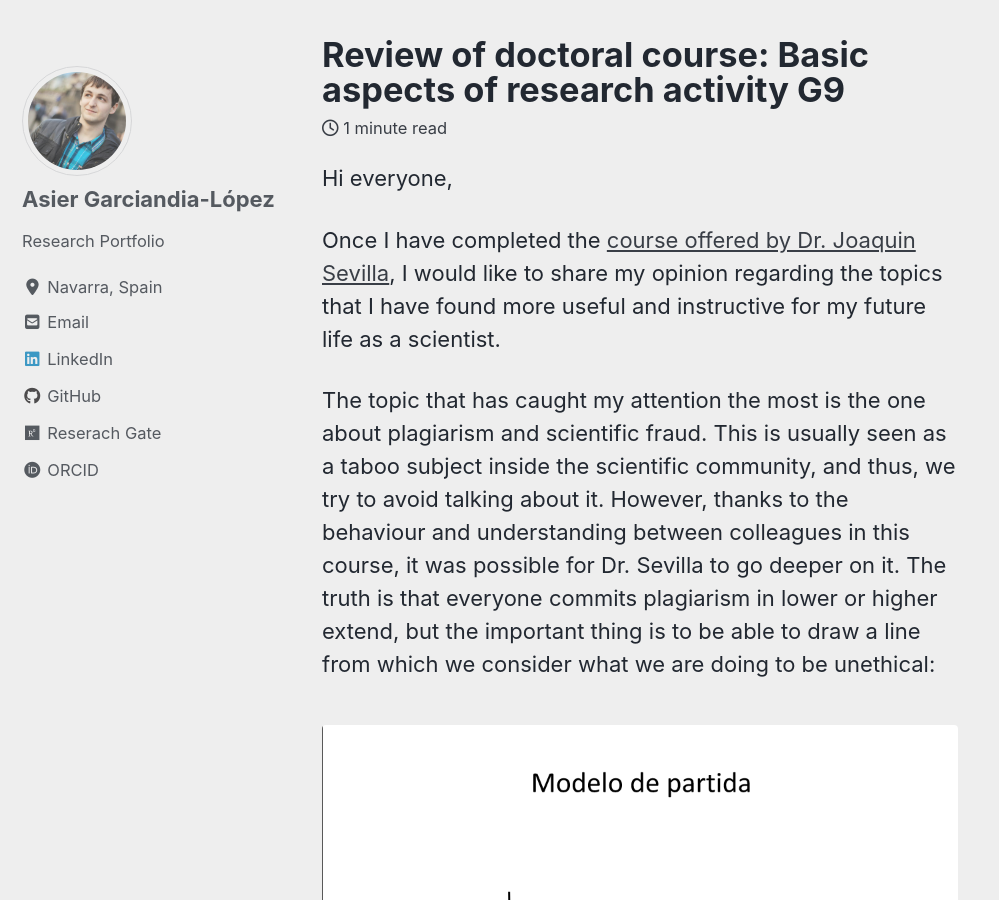
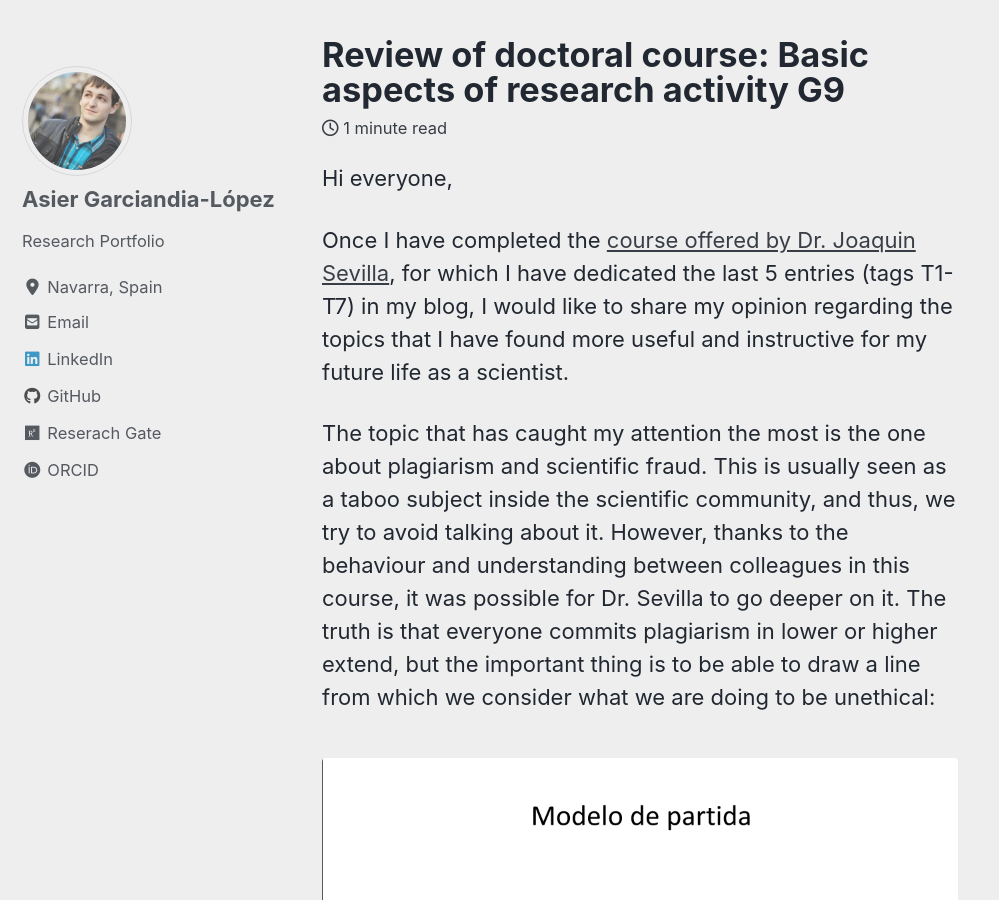
Before and after one commit to garciand/garciand.github.io, a Jekyll site: the page built from _posts/2020-06-02-review_of_doctoral_course_basic_aspects_of_research_activity_G9.md, in a window 1280 px wide and 900 px high, scrolled down 746 px. Shown: the whole window, without its empty margins (0-999 px from the left). Built offline with Jekyll 4.4.1, drawn with Linux system fonts in a browser that asks for light colours; cached includes are drawn as plain includes; nearby versions of some CDN libraries; comment, search, counter and statistics services are not loaded.

Commit message:
new post

```diff
--- a/_posts/2020-06-02-review_of_doctoral_course_basic_aspects_of_research_activity_G9.md
+++ b/_posts/2020-06-02-review_of_doctoral_course_basic_aspects_of_research_activity_G9.md
@@ -8,7 +8,7 @@ excerpt: "Paper Publishing System, Peer Review"
 ---
 Hi everyone,
 
-Once I have completed the [course offered by Dr. Joaquin Sevilla](https://abai-g9.blogspot.com), I would like to share my opinion regarding the topics that I have found more useful and instructive for my future life as a scientist.
+Once I have completed the [course offered by Dr. Joaquin Sevilla](https://abai-g9.blogspot.com), for which I have dedicated the last 5 entries (tags T1-T7) in my blog, I would like to share my opinion regarding the topics that I have found more useful and instructive for my future life as a scientist.
 
 The topic that has caught my attention the most is the one about plagiarism and scientific fraud. This is usually seen as a taboo subject inside the scientific community, and thus, we try to avoid talking about it. However, thanks to the behaviour and understanding between colleagues in this course, it was possible for Dr. Sevilla to go deeper on it. The truth is that everyone commits plagiarism in lower or higher extend, but the important thing is to be able to draw a line from which we consider what we are doing to be unethical:
 
```
Also changed, not shown: images/T7.png (added).
